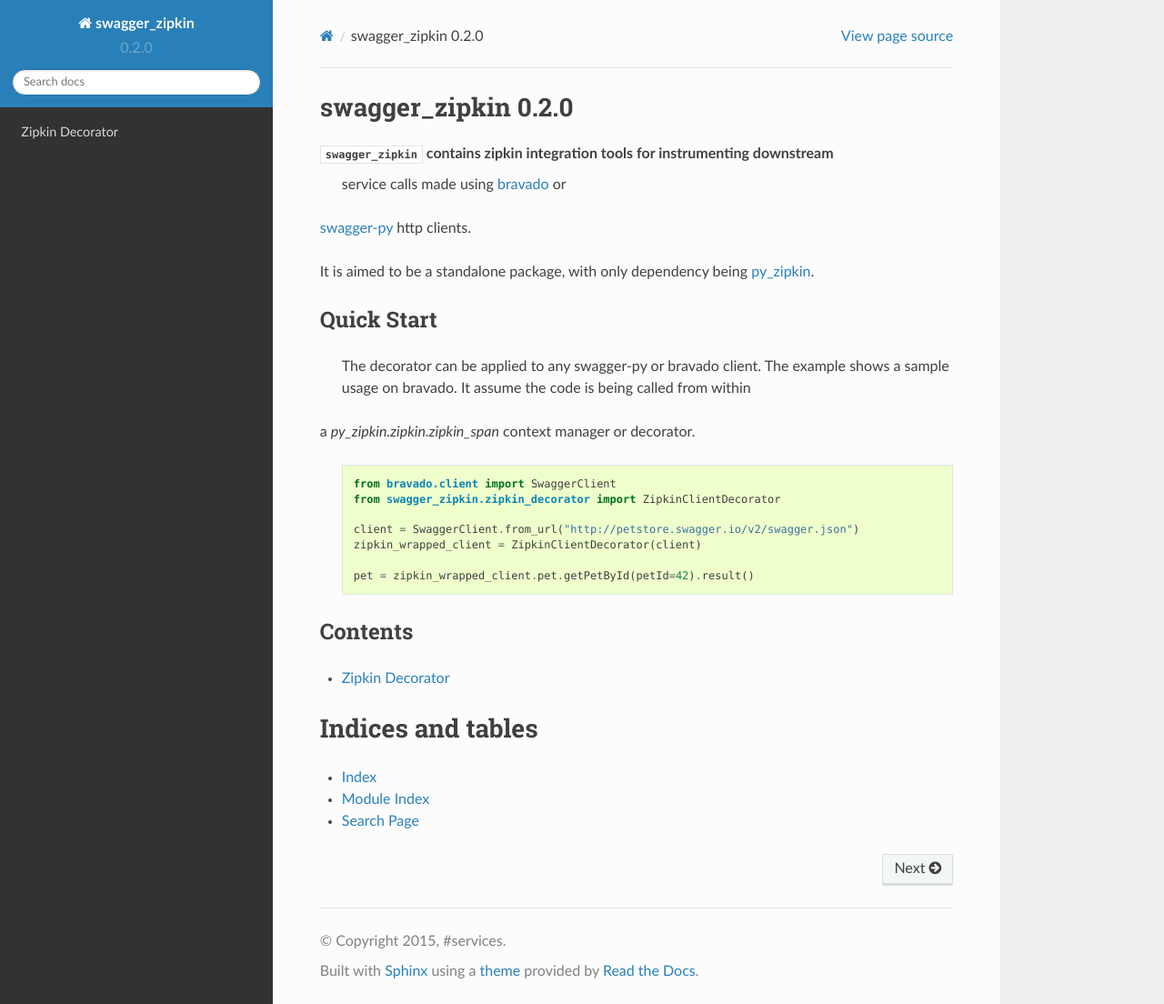
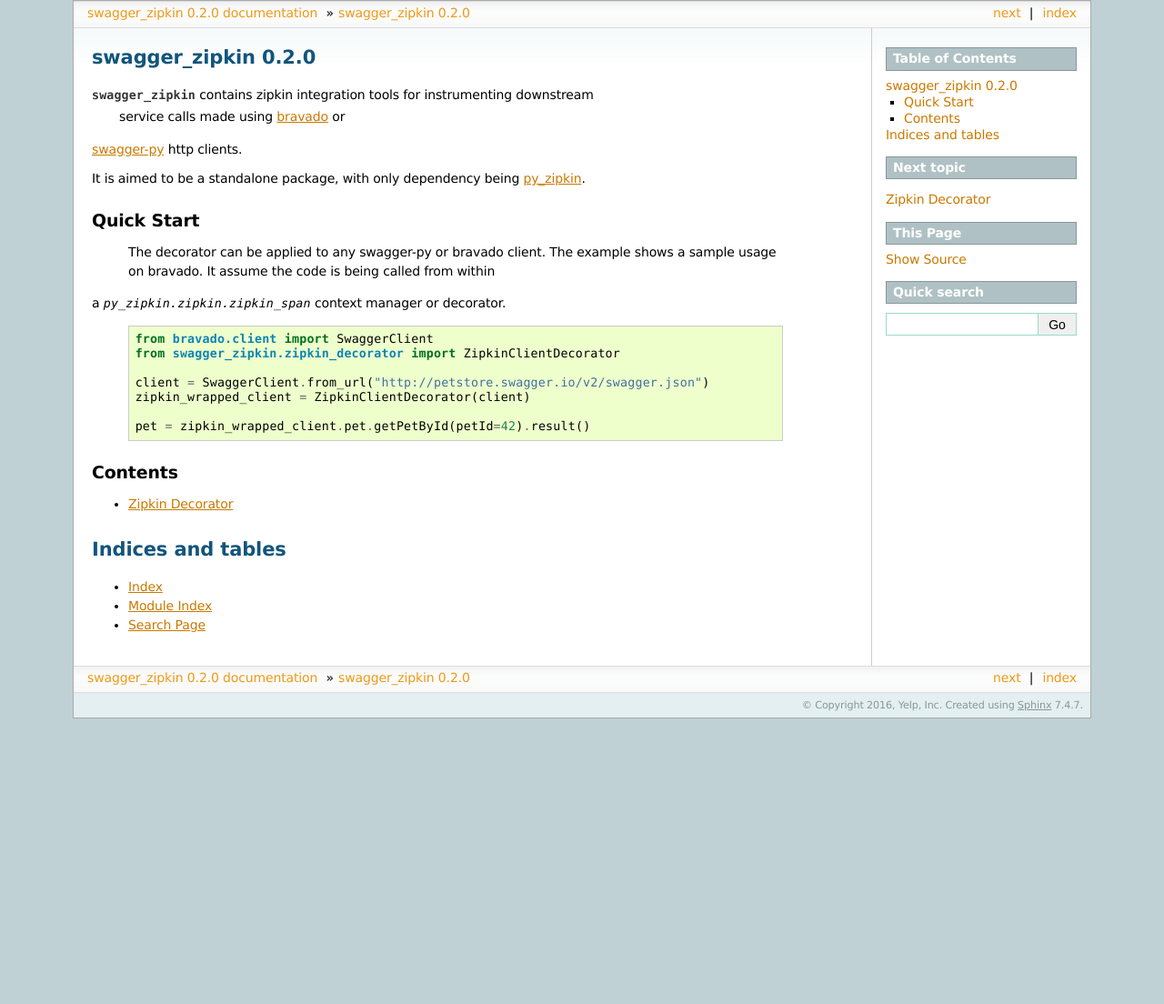
Before and after one commit to Yelp/swagger_zipkin, a Sphinx documentation site: the page built from docs/source/index.rst, in a window 1280 px wide and 1104 px high. Shown: the whole window at 91% size. Built offline with Sphinx 7.4.7, drawn with Linux system fonts in a browser that asks for light colours; some of the changed lines change nothing that is shown.

Commit message:
Use sphinx docs config from pyramid_zipkin

```diff
--- a/docs/source/conf.py
+++ b/docs/source/conf.py
@@ -1,26 +1,13 @@
-# -*- coding: utf-8 -*-
-from __future__ import absolute_import
-from __future__ import unicode_literals
+from swagger_zipkin import __version__ as version
 
-import os
-import sys
 
-import pkg_resources
-import sphinx_rtd_theme
-
-# -- General configuration ------------------------------------------------
-
-# If your documentation needs a minimal Sphinx version, state it here.
-#needs_sphinx = '1.0'
-
-# Add any Sphinx extension module names here, as strings. They can be
-# extensions coming with Sphinx (named 'sphinx.ext.*') or your custom
-# ones.
 extensions = [
     'sphinx.ext.autodoc',
+    'sphinx.ext.doctest',
     'sphinx.ext.intersphinx',
-    'sphinx.ext.viewcode',
 ]
+
+release = version
 
 # Add any paths that contain templates here, relative to this directory.
 templates_path = ['_templates']
@@ -28,149 +15,27 @@
 # The suffix of source filenames.
 source_suffix = '.rst'
 
-# The encoding of source files.
-source_encoding = 'utf-8'
-
 # The master toctree document.
 master_doc = 'index'
 
 # General information about the project.
 project = u'swagger_zipkin'
-copyright = u'2015, #services'
+copyright = u'2016, Yelp, Inc'
 
-# The version info for the project you're documenting, acts as replacement for
-# |version| and |release|, also used in various other places throughout the
-# built documents.
-#
-# The short X.Y version.
-from swagger_zipkin import __version__ as version
+exclude_patterns = []
 
-# The full version, including alpha/beta/rc tags.
-release = version
-
-# The language for content autogenerated by Sphinx. Refer to documentation
-# for a list of supported languages.
-language = 'python'
-
-# There are two options for replacing |today|: either, you set today to some
-# non-false value, then it is used:
-#today = ''
-# Else, today_fmt is used as the format for a strftime call.
-#today_fmt = '%B %d, %Y'
-
-# List of patterns, relative to source directory, that match files and
-# directories to ignore when looking for source files.
-exclude_patterns = []
-exclude_trees = []
-
-# The reST default role (used for this markup: `text`) to use for all
-# documents.
-#default_role = None
-
-# If true, '()' will be appended to :func: etc. cross-reference text.
-#add_function_parentheses = True
-
-# If true, the current module name will be prepended to all description
-# unit titles (such as .. function::).
-#add_module_names = True
-
-# If true, sectionauthor and moduleauthor directives will be shown in the
-# output. They are ignored by default.
-#show_authors = False
-
-# The name of the Pygments (syntax highlighting) style to use.
 pygments_style = 'sphinx'
 
-# A list of ignored prefixes for module index sorting.
-#modindex_common_prefix = []
 
-# If true, keep warnings as "system message" paragraphs in the built documents.
-#keep_warnings = False
+# -- Options for HTML output ---------------------------------------------
+
+html_theme = 'sphinxdoc'
+
+html_static_path = ['_static']
+
+htmlhelp_basename = 'swagger_zipkindoc'
 
 
-# -- Options for HTML output ----------------------------------------------
-
-# The theme to use for HTML and HTML Help pages.  See the documentation for
-# a list of builtin themes.
-html_theme = 'sphinx_rtd_theme'
-
-# Theme options are theme-specific and customize the look and feel of a theme
-# further.  For a list of options available for each theme, see the
-# documentation.
-#html_theme_options = {}
-
-# Add any paths that contain custom themes here, relative to this directory.
-html_theme_path = [sphinx_rtd_theme.get_html_theme_path()]
-
-# The name for this set of Sphinx documents.  If None, it defaults to
-# "<project> v<release> documentation".
-#html_title = None
-
-# A shorter title for the navigation bar.  Default is the same as html_title.
-#html_short_title = None
-
-# The name of an image file (relative to this directory) to place at the top
-# of the sidebar.
-#html_logo = None
-
-# The name of an image file (within the static path) to use as favicon of the
-# docs.  This file should be a Windows icon file (.ico) being 16x16 or 32x32
-# pixels large.
-#html_favicon = None
-
-# Add any paths that contain custom static files (such as style sheets) here,
-# relative to this directory. They are copied after the builtin static files,
-# so a file named "default.css" will overwrite the builtin "default.css".
-#html_static_path = ['_static']
-
-# Add any extra paths that contain custom files (such as robots.txt or
-# .htaccess) here, relative to this directory. These files are copied
-# directly to the root of the documentation.
-#html_extra_path = []
-
-# If not '', a 'Last updated on:' timestamp is inserted at every page bottom,
-# using the given strftime format.
-#html_last_updated_fmt = '%b %d, %Y'
-
-# If true, SmartyPants will be used to convert quotes and dashes to
-# typographically correct entities.
-#html_use_smartypants = True
-
-# Custom sidebar templates, maps document names to template names.
-#html_sidebars = {}
-
-# Additional templates that should be rendered to pages, maps page names to
-# template names.
-#html_additional_pages = {}
-
-# If false, no module index is generated.
-#html_domain_indices = True
-
-# If false, no index is generated.
-#html_use_index = True
-
-# If true, the index is split into individual pages for each letter.
-#html_split_index = False
-
-# If true, links to the reST sources are added to the pages.
-#html_show_sourcelink = True
-
-# If true, "Created using Sphinx" is shown in the HTML footer. Default is True.
-#html_show_sphinx = True
-
-# If true, "(C) Copyright ..." is shown in the HTML footer. Default is True.
-#html_show_copyright = True
-
-# If true, an OpenSearch description file will be output, and all pages will
-# contain a <link> tag referring to it.  The value of this option must be the
-# base URL from which the finished HTML is served.
-#html_use_opensearch = ''
-
-# This is the file name suffix for HTML files (e.g. ".xhtml").
-#html_file_suffix = None
-
-# Output file base name for HTML help builder.
-htmlhelp_basename = 'swagger_zipkindoc'
-
-# Example configuration for intersphinx: refer to the Python standard library.
-intersphinx_mapping = {'http://docs.python.org/': None}
+intersphinx_mapping = {
+    'http://docs.python.org/': None
+}
```
